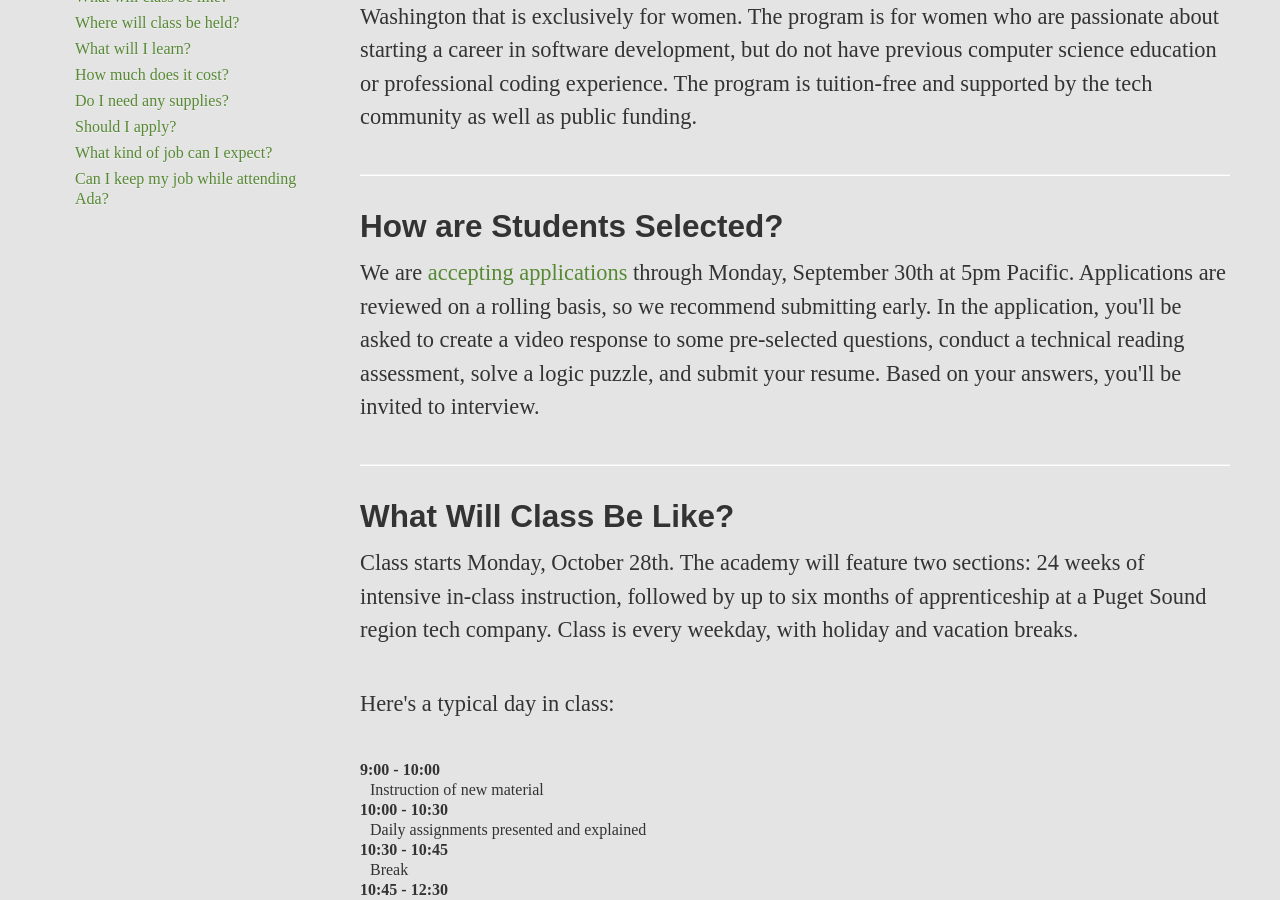
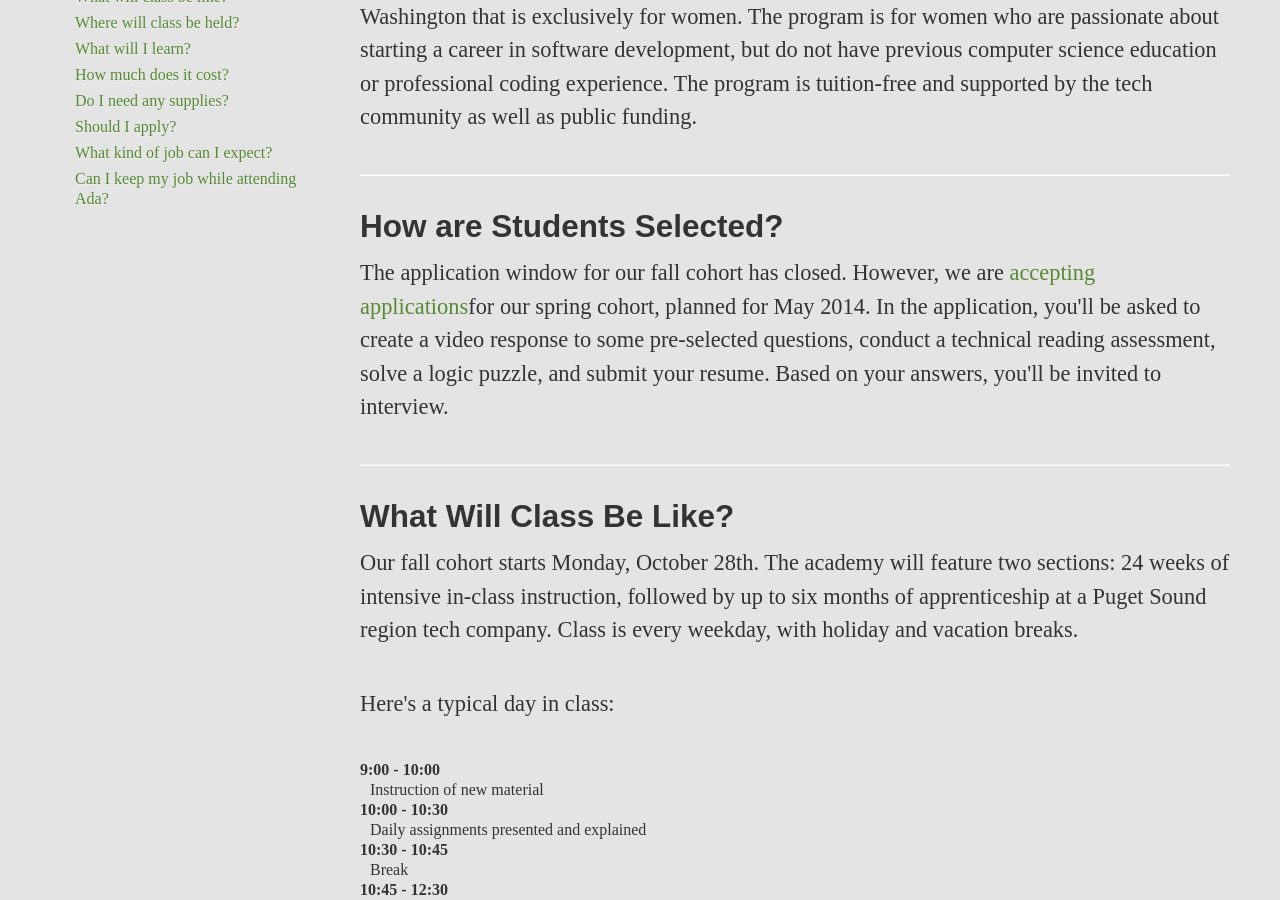
Before and after one commit to Ada-Developers-Academy/adadevelopersacademy.org, a Jekyll site: the page built from faq/index.html, in a window 1280 px wide and 900 px high, scrolled down 312 px. Built offline with Jekyll 4.4.1, drawn with Linux system fonts in a browser that asks for light colours; nearby versions of some CDN libraries.

Commit message:
Update references to fall class.

```diff
--- a/faq/index.html
+++ b/faq/index.html
@@ -38,13 +38,13 @@ sitemap:
          </section>
          <section id="selection">
            <h2>How are Students Selected?</h2>
-           <p> We are <a href="http://application.adadevelopersacademy.org">accepting applications</a> through Monday, September 30th at 5pm Pacific. Applications are reviewed on a rolling basis, so we recommend submitting early. In the application, you'll be asked to create a video response to some pre-selected questions, conduct a technical reading assessment, solve a logic puzzle, and submit your resume. Based on your answers, you'll be invited to interview.
+           <p> The application window for our fall cohort has closed. However, we are <a href="http://application.adadevelopersacademy.org">accepting applications</a>for our spring cohort, planned for May 2014. In the application, you'll be asked to create a video response to some pre-selected questions, conduct a technical reading assessment, solve a logic puzzle, and submit your resume. Based on your answers, you'll be invited to interview.
            </p>
            <hr/>
         </section>
         <section id="when">
           <h2>What Will Class Be Like?</h2>
-           <p>Class starts Monday, October 28th. The academy will feature two sections: 24 weeks of intensive in-class instruction, followed by up to six months of apprenticeship at a Puget Sound region tech company. Class is every weekday, with holiday and vacation breaks.</p>
+           <p>Our fall cohort starts Monday, October 28th. The academy will feature two sections: 24 weeks of intensive in-class instruction, followed by up to six months of apprenticeship at a Puget Sound region tech company. Class is every weekday, with holiday and vacation breaks.</p>
           <p>Here's a typical day in class:
              <dl id="schedule">
                <dt>9:00 - 10:00</dt>  <dd>Instruction of new material</dd>
```
